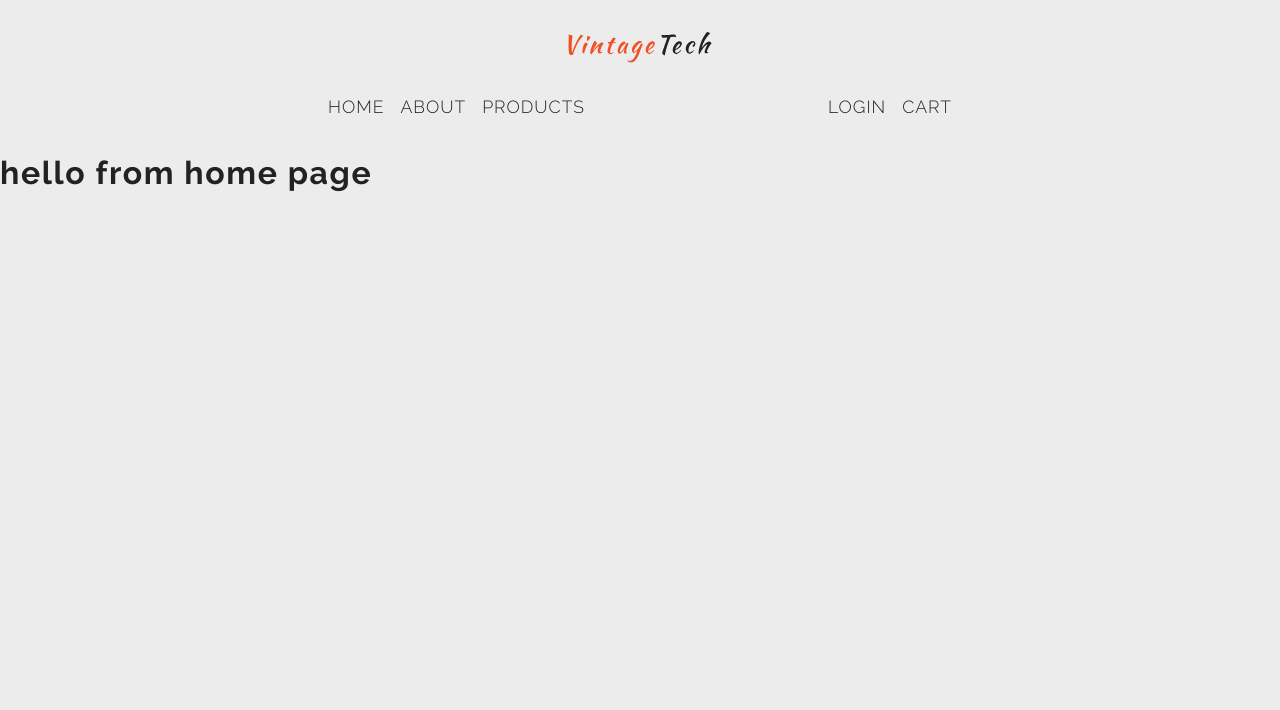
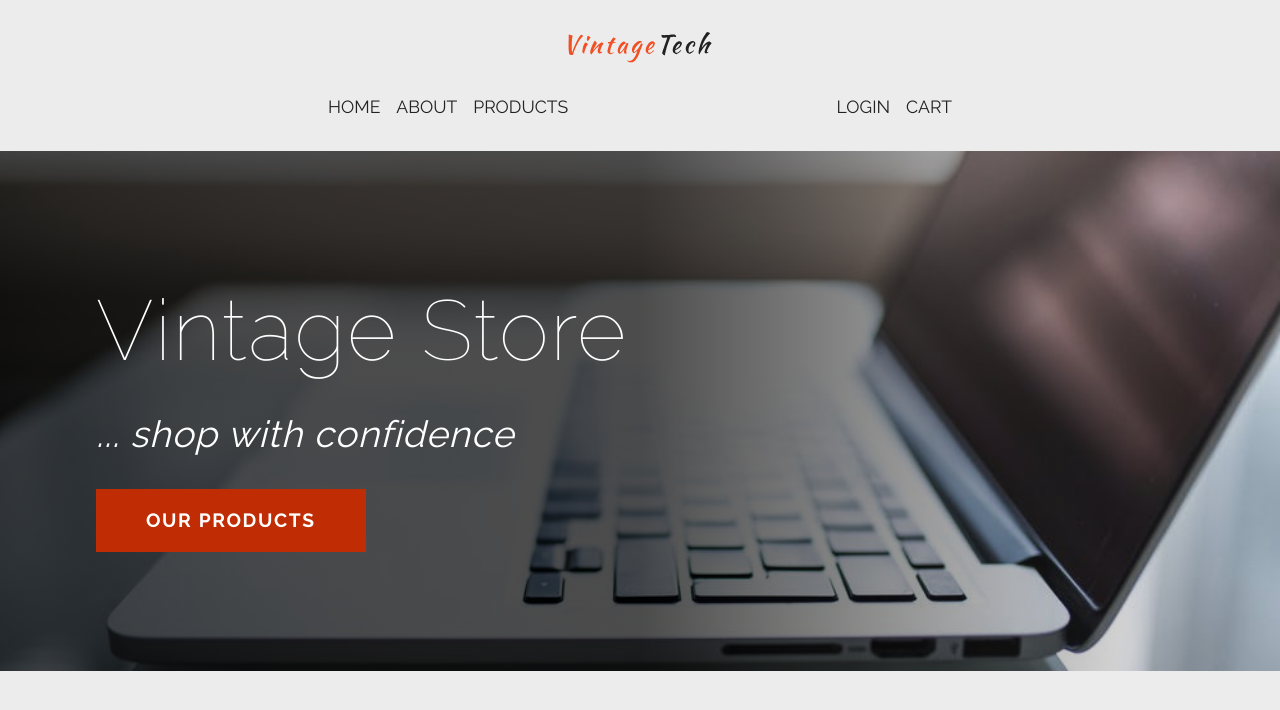
Before and after one commit to locaulker/react-strapi-ecom-app, a React (Create React App) app: page / in a window 1280 px wide. Shown: the top 710 px of the page. Built offline with nearby package versions, Linux system fonts and the light colour scheme.

Commit message:
updated css

```diff
--- a/src/components/Hero.js
+++ b/src/components/Hero.js
@@ -1,5 +1,17 @@
-import React from "react";
+import React from "react"
 
-export default function Hero() {
-  return <h1>hello from hero</h1>;
+const Hero = ({ children }) => {
+  return (
+    <div className="hero">
+      <div className="banner">
+        <h1>Vintage Store</h1>
+        <p>
+          <em>... shop with confidence</em>
+        </p>
+        {children}
+      </div>
+    </div>
+  )
 }
+
+export default Hero
--- a/src/index.css
+++ b/src/index.css
@@ -163,7 +163,8 @@ Header
   text-transform: uppercase;
   margin: 0 0.25rem;
   font-size: 0.85rem;
-  letter-spacing: 1px;
+  font-weight: 400;
+  /* letter-spacing: 1px; */
   transition: var(--mainTransition);
 }
 .header a:hover {
@@ -199,12 +200,12 @@ Hero
 }
 .hero h1 {
   font-size: 3rem;
-  text-transform: capitalize;
+  /* text-transform: capitalize; */
 }
 .hero p {
   font-size: 1.5rem;
   font-weight: bold;
-  letter-spacing: 3px;
+  letter-spacing: 1px;
   margin-bottom: 1.75rem;
 }
 .btn-hero {
@@ -213,10 +214,10 @@ Hero
   padding: 0.8rem 1.5rem;
   background: var(--primaryDarkColor);
   border-color: var(--primaryDarkColor);
-  color: var(--mainBlack);
+  color: var(--mainWhite);
 }
 .btn-hero:hover {
-  color: var(--primaryDarkColor);
+  color: var(--mainWhite);
 }
 @media screen and (min-width: 768px) {
   .banner {
@@ -225,9 +226,13 @@ Hero
 
   .hero h1 {
     font-size: 5.3rem;
+    font-weight: 100;
+    color: var(--mainWhite);
   }
   .hero p {
     font-size: 2.3rem;
+    font-weight: normal;
+    color: var(--mainWhite);
   }
   .btn-hero {
     font-size: 1.2rem;
--- a/src/pages/Home.js
+++ b/src/pages/Home.js
@@ -1,5 +1,17 @@
-import React from "react";
+import React from "react"
+import Hero from "../components/Hero"
+import { Link } from "react-router-dom"
 
-export default function Home() {
-  return <h1>hello from home page</h1>;
+const Home = () => {
+  return (
+    <React.Fragment>
+      <Hero>
+        <Link to="/products" className="btn btn-primary btn-hero">
+          Our Products
+        </Link>
+      </Hero>
+    </React.Fragment>
+  )
 }
+
+export default Home
```
